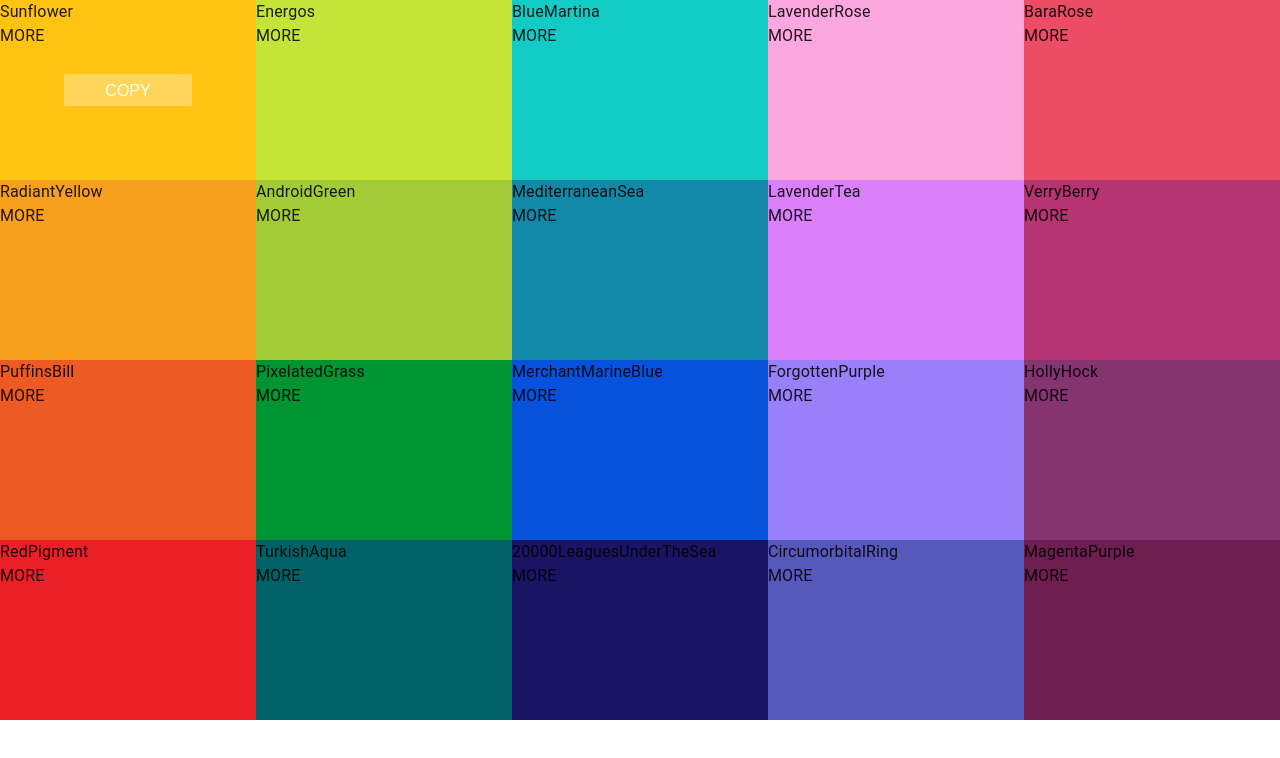
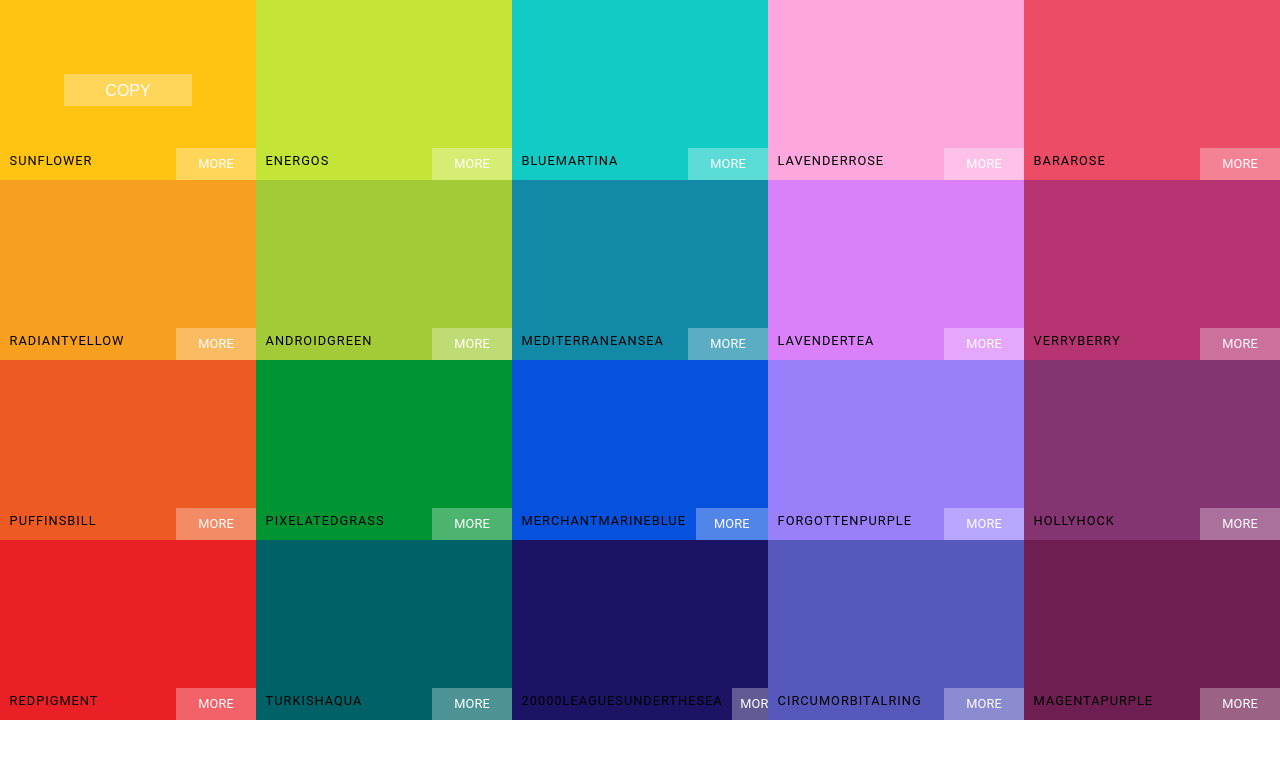
Before and after one commit to tomascatena/color-project, a React app: page / in a window 1280 px wide. Shown: the top 758 px of the page. Built offline with nearby package versions, Linux system fonts and the light colour scheme.

Commit message:
add styles to color box

```diff
--- a/src/components/ColorBox/ColorBox.styled.ts
+++ b/src/components/ColorBox/ColorBox.styled.ts
@@ -1,15 +1,15 @@
 import { styled } from '@mui/system';
 
-type StyledColorBoxProps = {
+type ColorBoxContainerProps = {
   /**
    * The color of the box.
    */
   backgroundColor: string;
 }
 
-export const StyledColorBox = styled('div',
+export const ColorBoxContainer = styled('div',
   { shouldForwardProp: (prop) => prop !== 'backgroundColor' }
-)<StyledColorBoxProps>(({ backgroundColor }) => ({
+)<ColorBoxContainerProps>(({ backgroundColor }) => ({
   backgroundColor,
   cursor: 'pointer',
   display: 'inline-block',
@@ -26,7 +26,23 @@ export const StyledColorBox = styled('div',
 
 export const CopyContainer = styled('div')(() => ({}));
 
-export const BoxContent = styled('div')(() => ({}));
+export const ColorBoxContent = styled('div')(() => ({
+  alignContent: 'flex-end',
+  alignItems: 'flex-end',
+  display: 'flex',
+  height: '100%',
+  justifyContent: 'space-between',
+  marginTop: 'auto',
+}));
+
+export const BoxContent = styled('div')(() => ({
+  padding: '0.6rem',
+  width: '100%',
+  color: '#000',
+  letterSpacing: '1px',
+  textTransform: 'uppercase',
+  fontSize: '0.8rem',
+}));
 
 export const CopyButton = styled('button')(() => ({
   background: 'rgba(255, 255, 255, 0.3)',
@@ -48,5 +64,13 @@ export const CopyButton = styled('button')(() => ({
 }));
 
 export const SeeMoreText = styled('span')(() => ({
+  backgroundColor: 'rgba(255, 255, 255, 0.3)',
+  color: '#fff',
+  fontSize: '0.8rem',
+  height: '2rem',
+  lineHeight: '1rem',
+  padding: '0.5rem',
+  textAlign: 'center',
   textTransform: 'uppercase',
+  width: '5rem',
 }));
--- a/src/components/ColorBox/ColorBox.tsx
+++ b/src/components/ColorBox/ColorBox.tsx
@@ -1,4 +1,11 @@
-import { BoxContent, CopyButton, CopyContainer, SeeMoreText, StyledColorBox } from './ColorBox.styled';
+import {
+  BoxContent,
+  ColorBoxContainer,
+  ColorBoxContent,
+  CopyButton,
+  CopyContainer,
+  SeeMoreText
+} from './ColorBox.styled';
 import React from 'react';
 
 type Props = {
@@ -14,7 +21,8 @@ type Props = {
 
 const ColorBox = ({ backgroundColor, colorName }: Props) => {
   return (
-    <StyledColorBox backgroundColor={backgroundColor}>
+    <ColorBoxContainer backgroundColor={backgroundColor}>
+      <ColorBoxContent>
         <CopyContainer>
           <BoxContent>
             <span>{colorName}</span>
@@ -28,7 +36,8 @@ const ColorBox = ({ backgroundColor, colorName }: Props) => {
         <SeeMoreText>
           More
         </SeeMoreText>
-    </StyledColorBox>
+      </ColorBoxContent>
+    </ColorBoxContainer>
   );
 };
 
```
Lines whose indentation alone changed are shown as unchanged.
